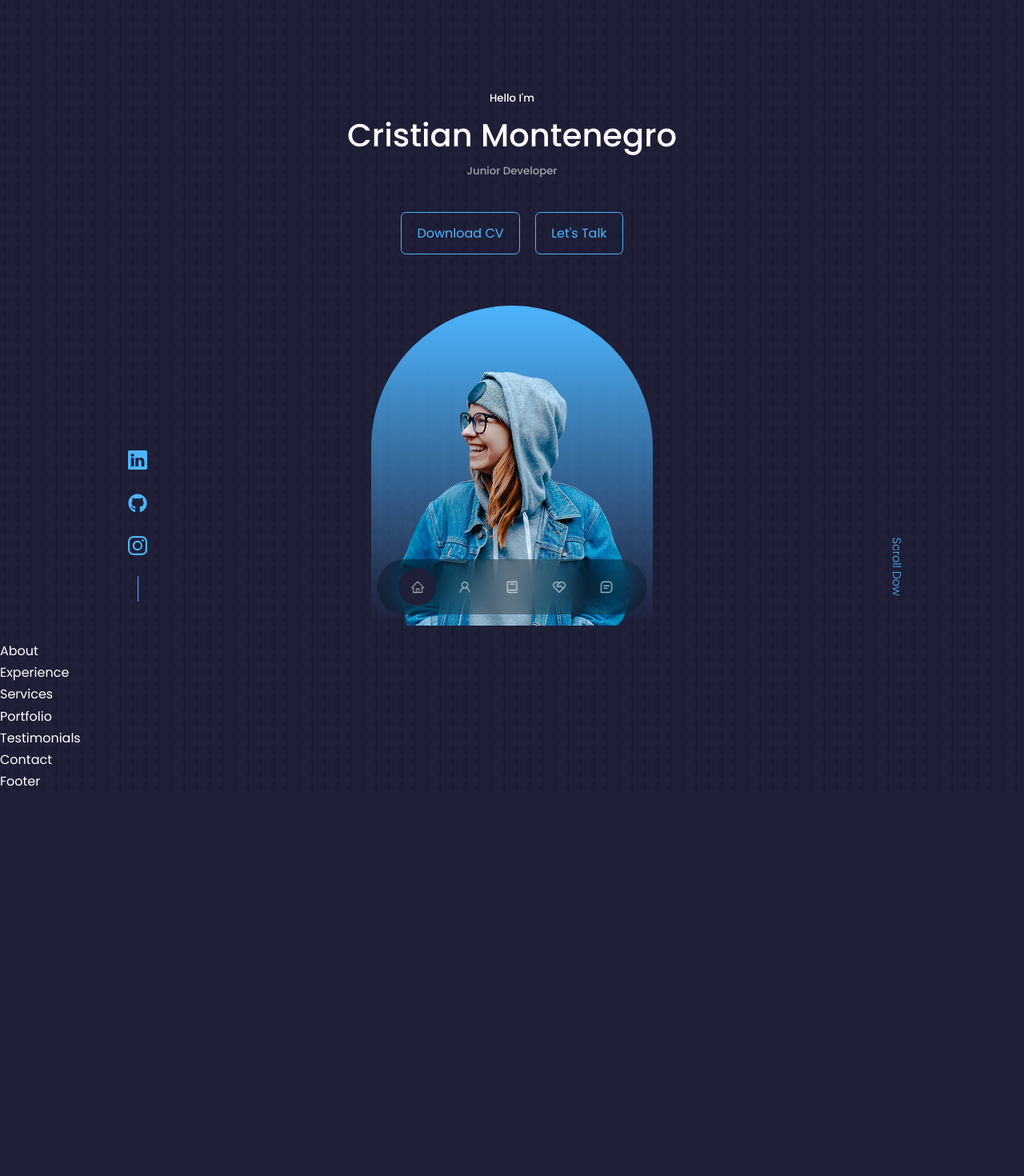
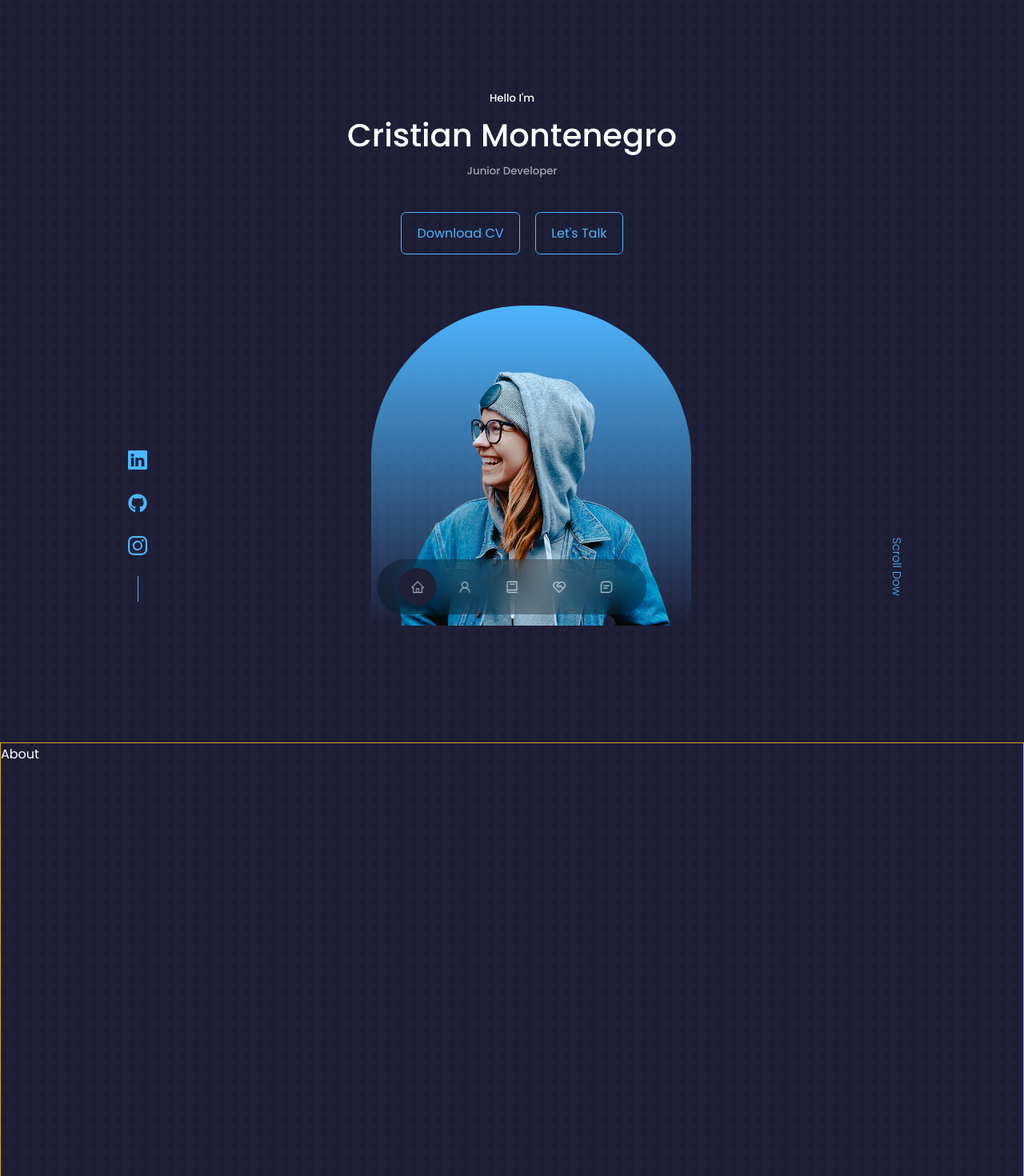
Before and after one commit to MontenegroCruzUK/Portfolio, a React (Create React App) app: page / in a window 1280 px wide. Shown: the top 1470 px of the page at 80% size. Before the commit the page ends 990 px from the top, so only its background shows below. Built offline with nearby package versions, Linux system fonts and the light colour scheme.

Commit message:
Nav Listo

```diff
--- a/src/components/about/About.jsx
+++ b/src/components/about/About.jsx
@@ -2,7 +2,7 @@ import React from 'react';
 import './about.css';
 
 const About = () => {
-	return <div>About</div>;
+	return <section id="about">About</section>;
 };
 
 export default About;
--- a/src/components/contact/Contact.jsx
+++ b/src/components/contact/Contact.jsx
@@ -2,7 +2,7 @@ import React from 'react';
 import './contact.css';
 
 const Contact = () => {
-	return <div>Contact</div>;
+	return <section id="contact">Contact</section>;
 };
 
 export default Contact;
--- a/src/components/experience/Experience.jsx
+++ b/src/components/experience/Experience.jsx
@@ -1,8 +1,8 @@
 import React from 'react';
-import  './experience.css';
+import './experience.css';
 
 const Experience = () => {
-	return <div>Experience</div>;
+	return <section id="experience">Experience</section>;
 };
 
 export default Experience;
--- a/src/components/header/header.css
+++ b/src/components/header/header.css
@@ -42,8 +42,11 @@ header {
 
 /* Estilos del elemento "Me" */
 .me {
-	background: linear-gradient(var(--color-primary),transparent); /* Fondo con gradiente lineal */
-	width: 22rem; /* Ancho de 22 rem */
+	background: linear-gradient(
+		var(--color-primary),
+		transparent
+	); /* Fondo con gradiente lineal */
+	width: 25rem; /* Ancho de 22 rem */
 	height: 25rem; /* Altura de 25 rem */
 	position: absolute; /* Posición absoluta */
 	left: calc(50% - 11rem); /* Alineación horizontal al centro */
--- a/src/components/portfolio/Portfolio.jsx
+++ b/src/components/portfolio/Portfolio.jsx
@@ -1,10 +1,8 @@
-import React from 'react'
-import './portfolio.css'
+import React from 'react';
+import './portfolio.css';
 
 const Portfolio = () => {
-  return (
-    <div>Portfolio</div>
-  )
-}
+	return <section id="about">About</section>;
+};
 
-export default Portfolio
+export default Portfolio;
--- a/src/components/services/Services.jsx
+++ b/src/components/services/Services.jsx
@@ -2,7 +2,7 @@ import React from 'react';
 import './services.css';
 
 const Services = () => {
-	return <div>Services</div>;
+	return <section id="services">Service</section>;
 };
 
 export default Services;
--- a/src/components/testimonials/Testimonials.jsx
+++ b/src/components/testimonials/Testimonials.jsx
@@ -2,7 +2,7 @@ import React from 'react';
 import './testimonials.css';
 
 const Testimonials = () => {
-	return <div>Testimonials</div>;
+	return <section id="about">About</section>;
 };
 
 export default Testimonials;
```
Also changed, not shown: src/assets/yo.png (added), src/assets/yo2.png (added).
